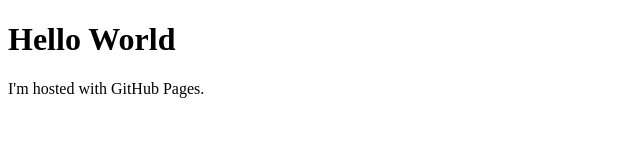
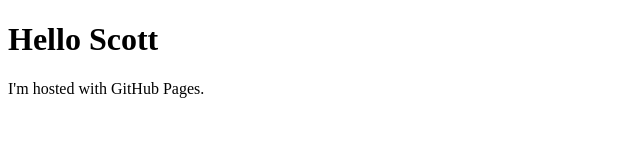
Before and after one commit to scotthofbauer/scotthofbauer.github.io, a plain HTML site: page index.html in a window 1280 px wide. Shown: the full height of the page, 0-640 px from the left. Drawn offline with Linux system fonts and the light colour scheme.

Commit message:
Update index.html

```diff
--- a/index.html
+++ b/index.html
@@ -1,7 +1,7 @@
 <!DOCTYPE html>
 <html>
 <body>
-<h1>Hello World</h1>
+<h1>Hello Scott</h1>
 <p>I'm hosted with GitHub Pages.</p>
 </body>
 </html>
```
